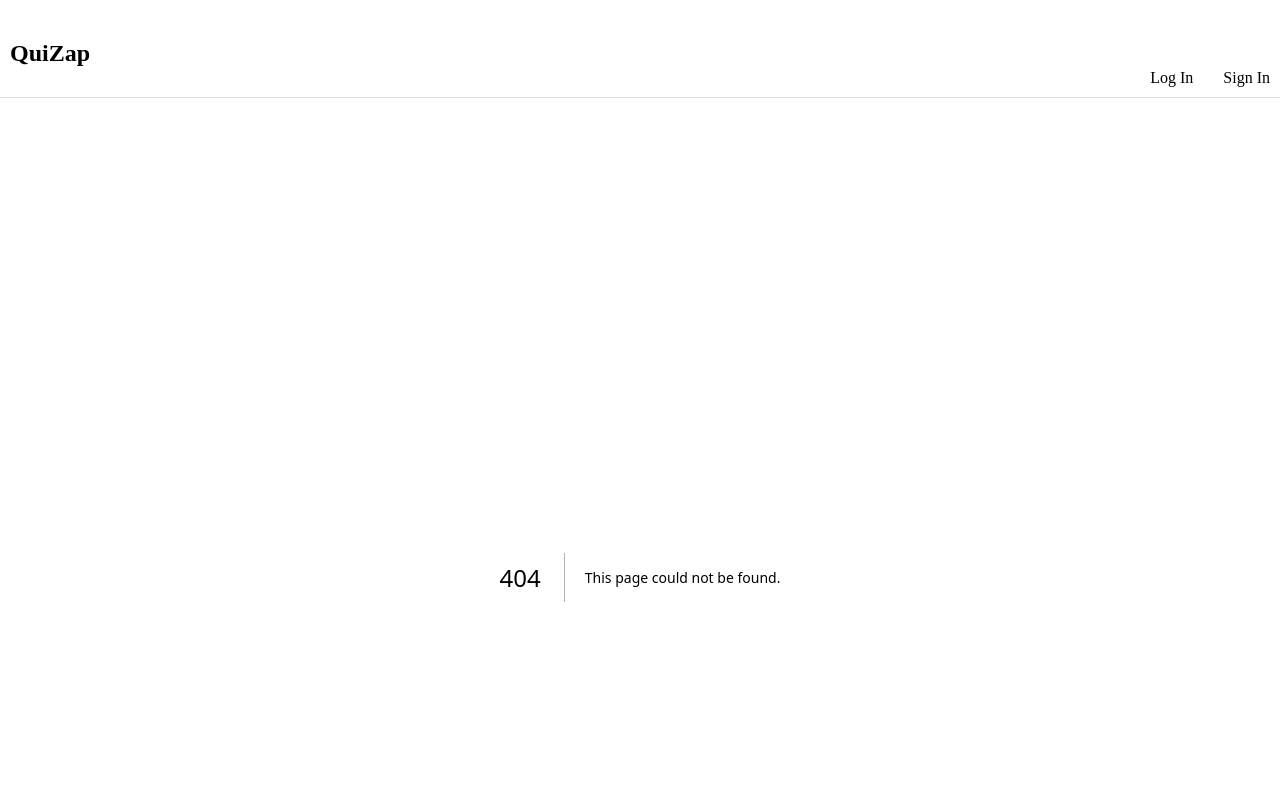
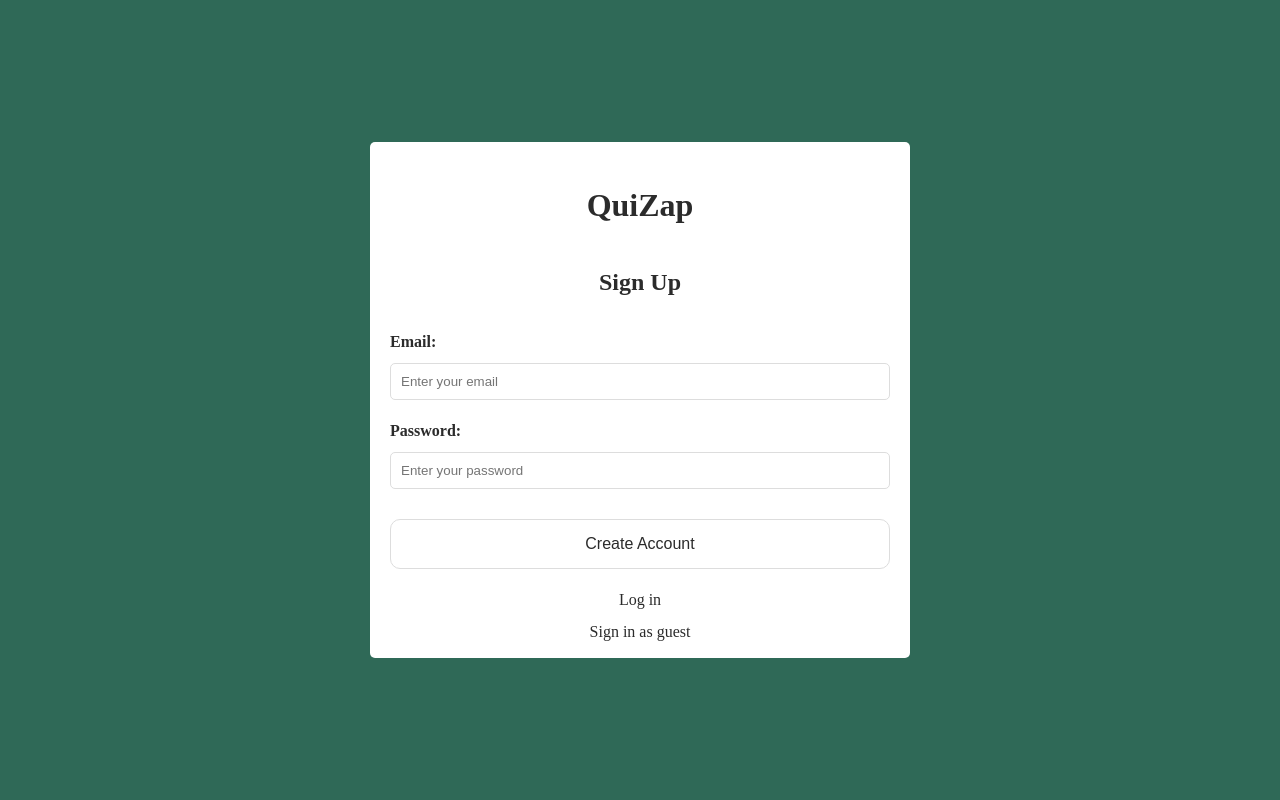
Before and after one commit to tiimbiim/CS137-S24, a Next.js app in the folder quizap/: page /createAccount in a window 1280 px wide. Before the commit this address had no page. Shown: the top 800 px of the page. Built offline with nearby package versions, Linux system fonts and the light colour scheme.

Commit message:
pushing login and signup pages

```diff
--- a/quizap/comps/Layout.js
+++ b/quizap/comps/Layout.js
@@ -1,12 +1,10 @@
-import Navbar from "./Navbar";
+import LoginNavbar from "./LoginNavbar";
 import Footer from "./Footer";
 
 const Layout = ({ children }) => {
     return (
         <div className="content">
-            <Navbar/>
-            { children }
-            <Footer/>
+            <main>{ children }</main>
         </div>
      );
 }
--- /dev/null
+++ b/quizap/comps/LoginNavbar.js
@@ -0,0 +1,14 @@
+
+const LoginNavbar = () => {
+    return (
+        <nav>
+            <div className="logo">
+                <h1>QuiZap</h1>
+            </div>
+            <a href="login" style={{textDecoration: 'none'}}>Log In</a>
+            <a href="createAccount" style={{textDecoration: 'none'}}>Sign Up</a>
+        </nav>
+     );
+}
+
+export default LoginNavbar;
--- a/quizap/comps/Navbar.js
+++ /dev/null
@@ -1,13 +0,0 @@
-const Navbar = () => {
-    return (
-        <nav>
-            <div className="logo">
-                <h1>QuiZap</h1>
-            </div>
-            <a>Log In</a>
-            <a>Sign In</a>
-        </nav>
-     );
-}
-
-export default Navbar;
--- /dev/null
+++ b/quizap/pages/createAccount.js
@@ -0,0 +1,31 @@
+import Footer from "@/comps/Footer";
+import styles from "@/styles/login.module.css"
+
+const createAccount = () => {
+    return (  <main className={styles.main}>
+        <div className={styles.body}>
+            <h1 className={styles.h1}>QuiZap</h1>
+            <h2 className={styles.h1}>Sign Up</h2>
+            <form action="">
+                <label for="first" className={styles.label}>
+                    Email:
+                </label>
+                <input className={styles.input} type="text" id ="first" name="first" placeholder="Enter your email" required></input>
+                <label for="password" className={styles.label}>
+                    Password:
+                </label>
+                <input className={styles.input} type="password" id="password" name="password" placeholder="Enter your password" required></input>
+
+                <div class="wrap">
+                    <button className={styles.button} type="submit" onclick="solve()">
+                        Create Account
+                    </button>
+                </div>
+            </form>
+            <a className={styles.a} href="login">Log in</a>
+            <a className={styles.a}href="#">Sign in as guest</a>
+        </div>
+    </main> );
+}
+
+export default createAccount;
--- a/quizap/styles/Home.module.css
+++ b/quizap/styles/Home.module.css
@@ -1,122 +1,5 @@
-.main {
-  display: flex;
-  flex-direction: column;
-  justify-content: space-between;
-  align-items: center;
-  padding: 6rem;
-  min-height: 100vh;
-}
-
-.description {
-  display: inherit;
-  justify-content: inherit;
-  align-items: inherit;
-  font-size: 0.85rem;
-  max-width: var(--max-width);
-  width: 100%;
-  z-index: 2;
-  font-family: var(--font-mono);
-}
-
-.description a {
-  display: flex;
-  justify-content: center;
-  align-items: center;
-  gap: 0.5rem;
-}
-
-.description p {
-  position: relative;
-  margin: 0;
-  padding: 1rem;
-  background-color: rgba(var(--callout-rgb), 0.5);
-  border: 1px solid rgba(var(--callout-border-rgb), 0.3);
-  border-radius: var(--border-radius);
-}
-
-.code {
-  font-weight: 700;
-  font-family: var(--font-mono);
-}
-
-.grid {
-  display: grid;
-  grid-template-columns: repeat(4, minmax(25%, auto));
-  max-width: var(--max-width);
-  width: 100%;
-}
-
-.card {
-  padding: 1rem 1.2rem;
-  border-radius: var(--border-radius);
-  background: rgba(var(--card-rgb), 0);
-  border: 1px solid rgba(var(--card-border-rgb), 0);
-  transition: background 200ms, border 200ms;
-}
-
-.card span {
-  display: inline-block;
-  transition: transform 200ms;
-}
-
-.card h2 {
-  font-weight: 600;
-  margin-bottom: 0.7rem;
-}
-
-.card p {
-  margin: 0;
-  opacity: 0.6;
-  font-size: 0.9rem;
-  line-height: 1.5;
-  max-width: 30ch;
-}
-
-.center {
-  display: flex;
-  justify-content: center;
-  align-items: center;
-  position: relative;
-  padding: 4rem 0;
-}
-
-.center::before {
-  background: var(--secondary-glow);
-  border-radius: 50%;
-  width: 480px;
-  height: 360px;
-  margin-left: -400px;
-}
-
-.center::after {
-  background: var(--primary-glow);
-  width: 240px;
-  height: 180px;
-  z-index: -1;
-}
-
-.center::before,
-.center::after {
-  content: "";
-  left: 50%;
-  position: absolute;
-  filter: blur(45px);
-  transform: translateZ(0);
-}
-
 .logo {
   position: relative;
-}
-/* Enable hover only on non-touch devices */
-@media (hover: hover) and (pointer: fine) {
-  .card:hover {
-    background: rgba(var(--card-rgb), 0.1);
-    border: 1px solid rgba(var(--card-border-rgb), 0.15);
-  }
-
-  .card:hover span {
-    transform: translateX(4px);
-  }
 }
 
 .hline {
@@ -147,112 +30,3 @@
   margin-bottom: 35px;
 
 }
-
-@media (prefers-reduced-motion) {
-  .card:hover span {
-    transform: none;
-  }
-}
-
-/* Mobile */
-@media (max-width: 700px) {
-  .content {
-    padding: 4rem;
-  }
-
-  .grid {
-    grid-template-columns: 1fr;
-    margin-bottom: 120px;
-    max-width: 320px;
-    text-align: center;
-  }
-
-  .card {
-    padding: 1rem 2.5rem;
-  }
-
-  .card h2 {
-    margin-bottom: 0.5rem;
-  }
-
-  .center {
-    padding: 8rem 0 6rem;
-  }
-
-  .center::before {
-    transform: none;
-    height: 300px;
-  }
-
-  .description {
-    font-size: 0.8rem;
-  }
-
-  .description a {
-    padding: 1rem;
-  }
-
-  .description p,
-  .description div {
-    display: flex;
-    justify-content: center;
-    position: fixed;
-    width: 100%;
-  }
-
-  .description p {
-    align-items: center;
-    inset: 0 0 auto;
-    padding: 2rem 1rem 1.4rem;
-    border-radius: 0;
-    border: none;
-    border-bottom: 1px solid rgba(var(--callout-border-rgb), 0.25);
-    background: linear-gradient(
-      to bottom,
-      rgba(var(--background-start-rgb), 1),
-      rgba(var(--callout-rgb), 0.5)
-    );
-    background-clip: padding-box;
-    backdrop-filter: blur(24px);
-  }
-
-  .description div {
-    align-items: flex-end;
-    pointer-events: none;
-    inset: auto 0 0;
-    padding: 2rem;
-    height: 200px;
-    background: linear-gradient(
-      to bottom,
-      transparent 0%,
-      rgb(var(--background-end-rgb)) 40%
-    );
-    z-index: 1;
-  }
-}
-
-/* Tablet and Smaller Desktop */
-@media (min-width: 701px) and (max-width: 1120px) {
-  .grid {
-    grid-template-columns: repeat(2, 50%);
-  }
-}
-
-@media (prefers-color-scheme: dark) {
-  .vercelLogo {
-    filter: invert(1);
-  }
-
-  .logo {
-    filter: invert(1) drop-shadow(0 0 0.3rem #ffffff70);
-  }
-}
-
-@keyframes rotate {
-  from {
-    transform: rotate(360deg);
-  }
-  to {
-    transform: rotate(0deg);
-  }
-}
--- a/quizap/styles/globals.css
+++ b/quizap/styles/globals.css
@@ -1,11 +1,6 @@
-body {
-  background: #f2f2f2;
-  color: #333;
-}
-
-content {
-  max-width: 960px;
-  margin: 0 auto;
+html, body {
+  padding: 0;
+  margin: 0;
 }
 
 nav {
@@ -19,8 +14,12 @@ nav {
 
 nav a {
   margin-left: 30px;
+  color: #2b2b2b;
 }
 
+nav a:visited {
+  color: #2b2b2b;
+}
 
 nav .logo {
   margin-right: auto;
--- /dev/null
+++ b/quizap/styles/login.module.css
@@ -0,0 +1,83 @@
+.main {
+    display:flex;
+    align-items: center;
+    line-height: 2;
+    min-height: 100vh;
+    background-color: rgb(47, 105, 87);
+    height: 100%;
+    overflow: auto;
+    flex-direction: column;
+    justify-content: center;
+}
+.body {
+    margin:0;
+    background-color: #fff;
+    border-radius: 5px;
+    /*box-shadow: 0 0 20px rgba(0,0,0,0.2);*/
+    padding: 10px 20px;
+    transition: transform 0.2s;
+    width: 500px;
+    text-align: center;
+}
+.h1 {
+    color: #2b2b2b;
+}
+.label {
+    display: block;
+    width: 100%;
+    margin-top: 10px;
+    margin-bottom: 5px;
+    text-align: left;
+    color: #2b2b2b;
+    font-weight: bold;
+}
+.input {
+    display: block;
+    width: 100%;
+    margin-bottom: 15px;
+    padding: 10px;
+    box-sizing: border-box;
+    border: 1px solid #ddd;
+    border-radius: 5px;
+}
+.button {
+    padding: 15px;
+    border-radius: 10px;
+    margin-top: 15px;
+    margin-bottom: 15px;
+    border: none;
+    color: #2b2b2b;;
+    border: 1px solid #ddd;
+    cursor: pointer;
+    background-color: transparent;
+    width: 100%;
+    font-size: 100%;
+}
+.a {
+    display: block;
+    flex-direction: column;
+    text-decoration: none;
+    color: #2b2b2b;
+}
+.a:visited {
+    color:#2b2b2b;
+}
+.password {
+    display: block;
+    text-align: left;
+    position: relative;
+    bottom: 10px;
+    font-size: 12px;
+    text-decoration: none;
+    color:#2b2b2b;
+}
+.password:visited {
+    color:#2b2b2b;
+}
+.logo {
+    color: #000;
+    padding: 10px 10px;
+    display: flex;
+    justify-content: left;
+    align-items: left;
+}
```
Also changed, not shown: quizap/comps/ImageComp.js (+7 -12 lines), quizap/pages/index.js (+5 -3 lines), quizap/pages/login.js (+16 -13 lines), 1 other file (tests, documents, lock files or other folders).
